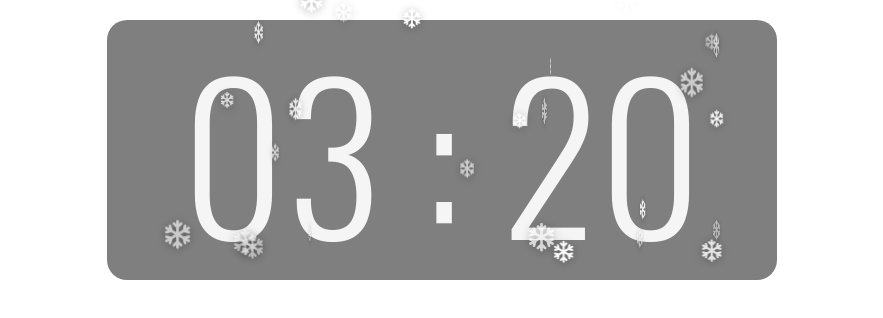
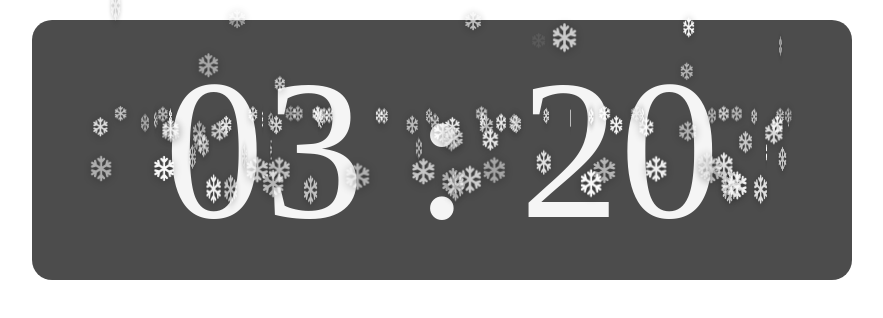
Before and after one commit to JacobISTP/vanillaJsHh, a plain HTML site: page index.html in a window 1280 px wide. Shown: the whole page, without its empty margins (198-1081 px from the left). Drawn offline with nearby package versions, Linux system fonts and the light colour scheme; a web font is replaced by a local one.

Commit message:
snowFlake Duration change
0. 초 별로 눈송이 내림(초기 초에 해당 눈송이 만큼 한 번에 내림)
1. 00초에 눈송이 다 녹음
2. 낮 12시에 1초에 1번, 24시에 1초에 5송이 내림(1시간 간격으로 차이)

```diff
--- a/src/clock.js
+++ b/src/clock.js
@@ -1,11 +1,13 @@
 const body = document.querySelector("body");
 const clockDiv = document.querySelector("#clock");
 const clockSpan = document.querySelector("#clock span");
-const CLOCKPLACE = 650;
-const snowDuration = 15;
-const snowFrequency = 2;
+const CLOCKPLACE = 800;
+const snowDuration = 60000;
+
+let dayHour = new Date().getHours();
+let snowFrequency = 1000 - (800 / 12) * Math.abs(dayHour - 12);
 let dynamicStyles = null;
-
+console.log(dayHour, snowFrequency);
 clockDiv.style.width = `${CLOCKPLACE}px`;
 
 function clockInterval() {
@@ -16,7 +18,7 @@ function clockInterval() {
   clockSpan.innerText = `${hour} : ${minute}`;
 }
 clockInterval();
-setInterval(clockInterval, 1000);
+setInterval(clockInterval, snowFrequency);
 
 function addAnimation(body) {
   if (!dynamicStyles) {
@@ -37,8 +39,7 @@ function clockSnowing() {
         snowDuration /
         180
     ) * 180;
-  const snowRange = -20 + (randomTime - 0.5) * 60;
-  console.log(snowRotate, snowRange);
+  const snowRange = -20 + (randomTime - 0.5) * 70;
   snow.classList = "fa-regular fa-snowflake";
   snow.style.color = `rgba(255,255,255,${0.5 + Math.random() * 0.5})`;
   snow.style.textShadow = "0 1px 10px rgba(0,0,0,0.3)";
@@ -70,22 +71,36 @@ function clockSnowing() {
         transform: translateY(250px) rotateY(${snowRotate}deg);}
     }`);
   snow.style.animation = `snowing ${
-    (randomTime * snowDuration) / 2 + snowDuration / 2
+    ((randomTime * snowDuration) / 2 + snowDuration / 2) / 2000
   }s ease-in-out forwards`;
   clockDiv.appendChild(snow);
 }
-function deleteSnow() {
-  const snowMelten = document.querySelector("#clock i:nth-child(2)");
-  console.log(snowMelten);
-  snowMelten.remove();
-  setTimeout(deleteSnow, snowFrequency * 100);
+
+function clockSnowingDefault(seconds) {
+  let defaultSeconds = 0;
+  while (defaultSeconds < (1000 / snowFrequency) * seconds) {
+    clockSnowing();
+    defaultSeconds += 1;
+  }
 }
-clockSnowing();
-console.log(clockDiv.childNodes[2]);
-setInterval(clockSnowing, snowFrequency * 100);
-setTimeout(deleteSnow, snowDuration * 4000);
 
-// let timer2 = setTimeout(function knock() {
-//   console.log("똑똑똑");
-//   timerId = setTimeout(knock, 1000);
-// }, 7000);
+// function deleteSnow() {
+//   const snowMelten = document.querySelector("#clock i:nth-child(2)");
+//   console.log(snowMelten);
+//   snowMelten.remove();
+//   setTimeout(deleteSnow, snowFrequency);
+// }
+function deleteAllSnow() {
+  const snowRemain = document.querySelectorAll("#clock i");
+  const date = new Date();
+  if (date.getSeconds() === 0) {
+    for (let i = 0; i < snowRemain.length; i++) {
+      snowRemain[i].remove();
+    }
+  }
+}
+
+clockSnowingDefault(new Date().getSeconds());
+setInterval(clockSnowing, snowFrequency);
+// setTimeout(deleteSnow, snowDuration);
+setInterval(deleteAllSnow, snowFrequency);
--- a/src/content.css
+++ b/src/content.css
@@ -1,4 +1,4 @@
-@import url("https://fonts.googleapis.com/css2?family=Oswald:wght@300&display=swap");
+@import url("https://fonts.googleapis.com/css2?family=Kalnia:wght@300&display=swap");
 
 #clock {
   padding: 30px 10px;
@@ -8,30 +8,13 @@
   justify-content: center;
   position: relative;
 
-  font-family: "Oswald", sans-serif;
+  font-family: "Kalnia", serif;
   font-size: 200px;
-  background-color: rgba(0, 0, 0, 0.5);
+  background-color: rgba(0, 0, 0, 0.7);
   color: whitesmoke;
 
   cursor: default;
 }
-/* @keyframes snowing {
-  0% {
-    opacity: 0%;
-  }
-  10% {
-    opacity: 100%;
-    transform: translateY(0px) rotateY(0deg);
-  }
-  90% {
-    opacity: 100%;
-    transform: translateY(300px) rotateY(720deg);
-  }
-  100% {
-    opacity: 0%;
-    transform: translateY(300px);
-  }
-} */
 #todo {
   height: 500px;
 }
```
